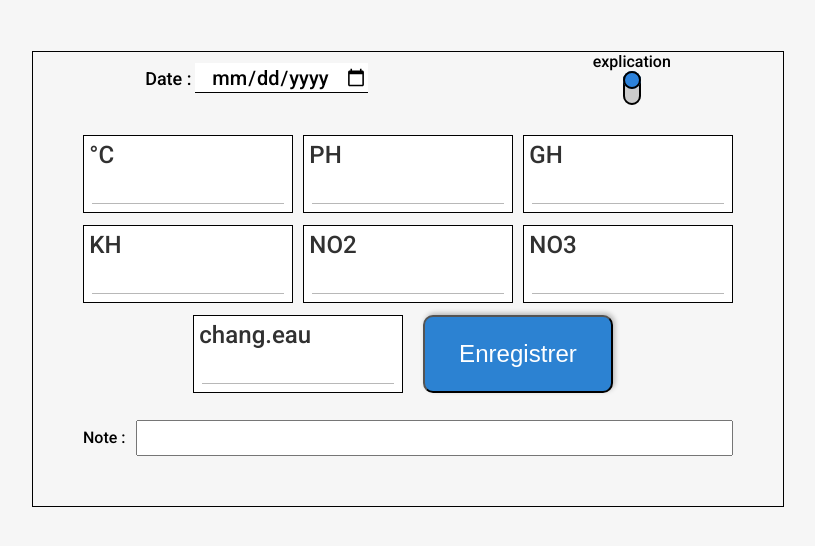
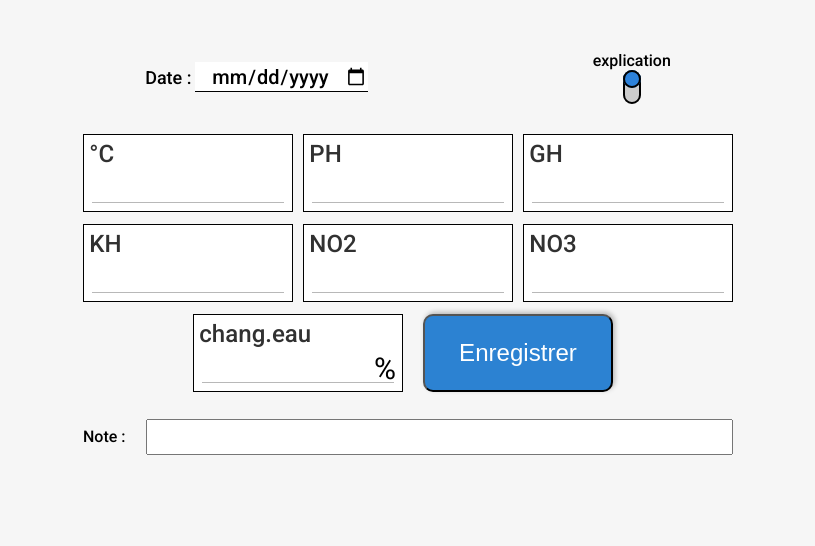
Before and after one commit to gaetancorin/aquanote, a PHP site: page /afficheur.html in a window 1280 px wide. Shown: the part 120-666 px from the top of the page, without its empty margins (232-1047 px from the left). Run offline with PHP 8.4, Linux system fonts and the light colour scheme.

Commit message:
en cours de rename les classes et id non terminer

```diff
--- a/site/afficheur.css
+++ b/site/afficheur.css
@@ -11,12 +11,16 @@ h2{
     margin: 0px;
 }
 
+p{
+    margin: 0px;
+}
+
 
 /* ///////////-- HEADER --\\\\\\\\\\ */
 
-/* --------header top_nav------ */
+/* --------header header_top------ */
 
-header div{
+.header_top{
     width: 100vw;
     height: 55px;
     background-color: #deefff;
@@ -125,10 +127,13 @@ li  a img{
 
 }
 
+
+
+
 /* /////// CONTENU AFFICHEUR \\\\\\\\ */
 
 form{
-     border: 1px solid black;
+     /* border: 1px solid black; */
     margin: calc(25px + 2vw) auto 0 auto;
     text-align: center;
     width: 90%;
@@ -136,7 +141,15 @@ form{
     max-width: 600px;
 }
 
-form > div:nth-child(1){
+@media screen and (min-width: 750px){
+    form{
+        max-width: 750px;
+    }
+}
+
+/*////// DATE ET CHECKBOX \\\\\\\\*/
+
+.date_and_checkbox{
     display: flex;
     justify-content: space-around;
     align-items: center;
@@ -160,30 +173,30 @@ input[type="date"]{
     border-bottom: solid 1px black;
 }
 
-form div div p{
+.explain_checkbox{
     font-size: 12px;
     font-weight: 600;
     margin: 0;
     margin-bottom: 5px;
 }
 
-/* ---------- Bouton explication ---------*/
+/* ---------- Bouton checkbox en slider ------*/
 /* represente la partie cliquable caché derrière slider*/
-label[class="switch"] {
+.label_click {
     position: relative;
     display: inline-block;
     width: 18px;
     height: 34px;
   }
   /* transforme le label en checkbox mais opacité 0 */
-  .switch input {
+  input[type="checkbox"] {
     opacity: 0;
     width: 0;
     height: 0;
   }
 
   /* represente le bouton visuel mais aucun lien avec checkbox */
-  .slider {
+  .fake_button {
     position: absolute;
     cursor: pointer;
     top: 0;
@@ -191,13 +204,14 @@ label[class="switch"] {
     right: 0;
     bottom: 0;
     background-color: #ccc;
+    outline: 2px solid black;
+    outline-offset: -2px;
+    border-radius: 18px;
     -webkit-transition: .6s;
     transition: .6s;
-    outline: 2px solid black;
-    outline-offset: -2px;
   }
 
-  .slider:before {
+  .fake_button:before {
     position: absolute;
     content: "";
     height: 18px;
@@ -205,54 +219,35 @@ label[class="switch"] {
     left: 0px;
     bottom: 0px;
     background-color: #b92323;
+    outline: 2px solid black;
+    outline-offset: -2px;
+    border-radius: 50%;
     -webkit-transition: .6s;
     transition: .6s;
-    outline: 2px solid black;
-    outline-offset: -2px;
   }
 
-  input:checked + .slider:before {
-    background-color: #2c82db;
-  }
-
-  input:focus + .slider {
+  input:focus + .fake_button {
     box-shadow: 0 0 1px #2196F3;
   }
 
-  input:checked + .slider:before {
+  input:checked + .fake_button:before {
     -webkit-transform: translatey(-16px);
     -ms-transform: translatey(-16px);
     transform: translatey(-16px);
+    background-color: #2c82db;
+
   }
 
-  /* Rounded sliders */
-  .slider.round {
-    border-radius: 18px;
-  }
-
-  .slider.round:before {
-    border-radius: 50%;
-  }
-
-/* /////// CONTENU AFFICHEUR-responsive\\\\\\\\ */
+/* /////// DATE ET CHECKBOX-responsive\\\\\\\\ */
 
 @media screen and (min-width: 600px){
 
     input[type="date"]{
         font-size: 20px;
         border-bottom: solid 1px black;
-
     }
-
-@media screen and (min-width: 750px){
-    form{
-        max-width: 750px;
-    }
-}
-
 /* -----bouton explication responsive----- */
-
-form div div p{
+    .explain_checkbox{
         font-size: 16px;
         font-weight: 500;
         margin: 0;
@@ -298,6 +293,30 @@ form > div:nth-child(2){
     border-bottom: solid 10px #b8b8b8;
     outline: 9px solid white;
     outline-offset: -9px;
+}
+
+.pourcentage{
+    width: calc(100px + 15vw);
+    height: calc(40px + 5vw);
+    min-width: 160px;
+    max-width: 210px;
+    min-height: 60px;
+    max-height: 78px;
+
+    display: flex;
+    flex-direction: row-reverse;
+
+    position: absolute;
+    text-align: end;
+}
+
+.pourcentage p{
+    display: inline-block;
+    font-size: 25px;
+    font-weight: 400;
+    align-self: flex-end;
+    padding: 6px 7px;
+
 }
 
 
@@ -399,6 +413,13 @@ background-color: white; */
 
 @media screen and (min-width: 750px){
 
+    .pourcentage p{
+        font-size: 30px;
+        font-weight: 400;
+
+
+    }
+
     form > div:nth-child(3){
         width: calc(320px + 45vw);
         max-width: 650px;
@@ -407,7 +428,7 @@ background-color: white; */
 
     .label_notation{
         font-size: 16px;
-        margin-right: 10px;
+        margin-right: 20px;
     }
 
     input[id="notation"]{
--- a/site/afficheur.html
+++ b/site/afficheur.html
@@ -13,25 +13,29 @@
 </head>
 <body>
 
+    <!------ CONTENU HEADER--->
+
     <header>
-        <div>
-            <h2>Aquarium 1</h2>
-            <p>logo nul</p>
-            <img src="./image_site/parametre_header.svg">
+        <div class="header_top">
+            <h2 class="aquarium_name">Aquarium 1</h2>
+            <p class="logo">logo nul</p>
+            <img class="hamburger_header" src="./image_site/parametre_header.svg">
         </div>
+
+
         <nav>
-            <ul>
-                <li>
+            <ul  class="header_bottom">
+                <li class="navigation">
                     <a href="https://www.google.com/">
                     <img src="./image_site/icone_afficheur.svg">
                     </a>
                 </li>
-                <li>
+                <li class="navigation">
                     <a href="https://www.google.com/">
                     <img src="./image_site/icone_diagramme.svg">
                     </a>
                 </li>
-                <li>
+                <li class="navigation">
                     <a href="https://www.google.com/">
                     <img src="./image_site/icone_tableau.svg">
                     </a>
@@ -43,20 +47,20 @@
     <!-- CONTENU AFFICHEUR-->
 
 
-    <!-- Date et bouton-explication -->
+    <!-- Date et checkbox -->
     <section>
     <form method="get">
-        <div>
+        <div class="date_and_checkbox">
             <div>
                 <label for="date">Date :</label>
                 <input type="date" id="date" name="date_afficheur">
             </div>
 
             <div>
-                <p>explication</p>
-                <label class="switch">
+                <p class="explain_checkbox">explication</p>
+                <label class="label_click">
                     <input type="checkbox" checked>
-                    <span class="slider round"></span>
+                    <span class="fake_button round"></span>
                 </label>
             </div>
         </div>
@@ -103,6 +107,9 @@
             </div>
             <div class="wrap_data">
                 <span class="trait_noir"></span>
+                <div class="pourcentage">
+                    <p>%</p>
+                </div>
                 <input type="text" id="temperature" >
                 <label for="temperature" class="label_wrap_data">chang.eau
                 </label>
```
Also changed, not shown: other parts of site/afficheur.css (+20 -27 lines). Lines whose indentation alone changed are shown as unchanged.
